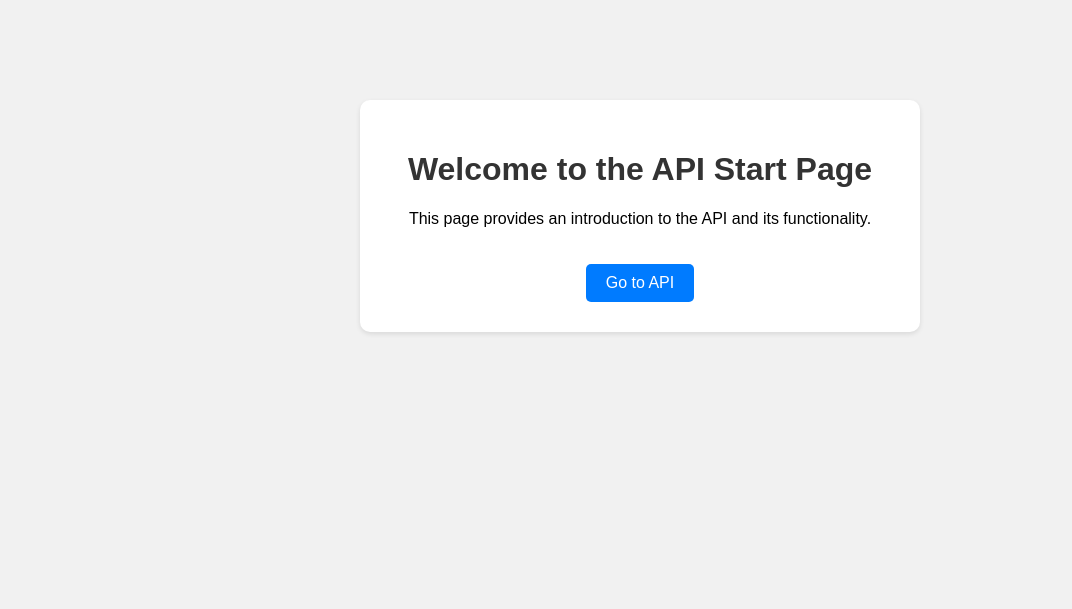
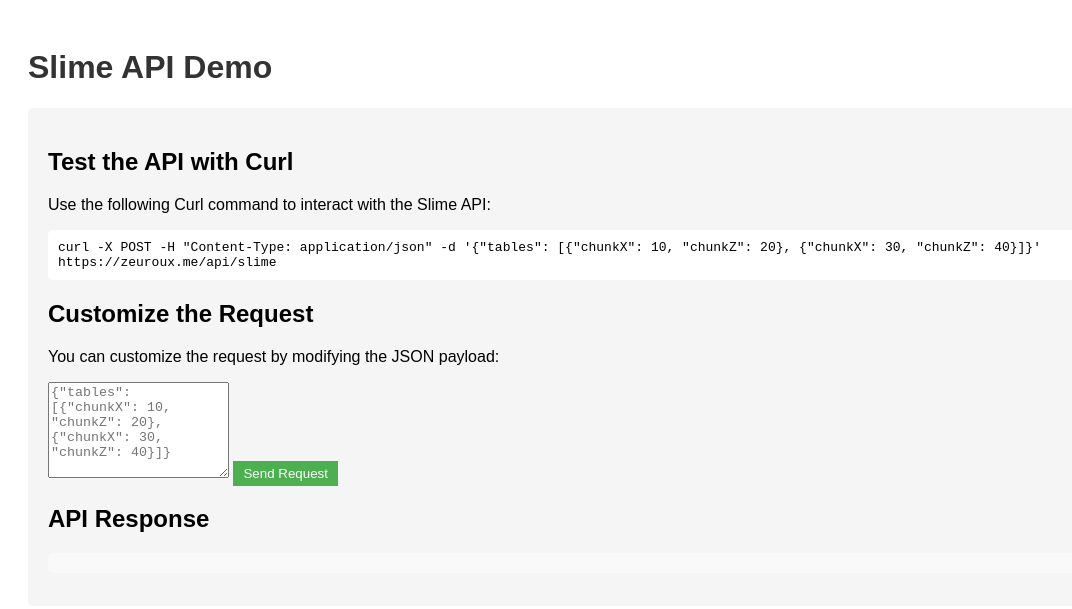
Before and after one commit to EpiclyRaspberry/slime-api, a website: page public/index.html in a window 1280 px wide. Shown: the whole page, without its empty margins (0-1072 px from the left). Drawn offline with Linux system fonts and the light colour scheme.

Commit message:
Update index.html

```diff
--- a/public/index.html
+++ b/public/index.html
@@ -1,47 +1,86 @@
 <!DOCTYPE html>
 <html>
 <head>
-  <title>API Start Page</title>
+  <title>Slime API Demo</title>
   <style>
     body {
       font-family: Arial, sans-serif;
-      text-align: center;
-      background-color: #f1f1f1;
+      padding: 20px;
     }
 
     h1 {
       color: #333;
     }
 
-    .container {
-      margin: 100px auto;
-      width: 500px;
-      background-color: #fff;
-      padding: 30px;
-      border-radius: 10px;
-      box-shadow: 0 2px 5px rgba(0, 0, 0, 0.1);
+    .api-container {
+      background-color: #f5f5f5;
+      border-radius: 5px;
+      padding: 20px;
+      margin-top: 20px;
     }
 
-    .btn {
-      display: inline-block;
-      padding: 10px 20px;
-      margin-top: 20px;
-      background-color: #007bff;
-      color: #fff;
-      text-decoration: none;
+    .api-container code {
+      display: block;
+      background-color: #fff;
+      padding: 10px;
       border-radius: 5px;
+      margin: 10px 0;
     }
 
-    .btn:hover {
-      background-color: #0056b3;
+    .api-container input {
+      width: 100%;
+      padding: 5px;
+      margin-bottom: 10px;
+    }
+
+    .api-container button {
+      padding: 5px 10px;
+      background-color: #4caf50;
+      color: #fff;
+      border: none;
+      cursor: pointer;
+    }
+
+    .api-container pre {
+      background-color: #f9f9f9;
+      padding: 10px;
+      border-radius: 5px;
+      margin-top: 20px;
     }
   </style>
 </head>
 <body>
-  <div class="container">
-    <h1>Welcome to the API Start Page</h1>
-    <p>This page provides an introduction to the API and its functionality.</p>
-    <a href="/slime" class="btn">Go to API</a>
+  <h1>Slime API Demo</h1>
+  <div class="api-container">
+    <h2>Test the API with Curl</h2>
+    <p>Use the following Curl command to interact with the Slime API:</p>
+    <code>
+      curl -X POST -H "Content-Type: application/json" -d '{"tables": [{"chunkX": 10, "chunkZ": 20}, {"chunkX": 30, "chunkZ": 40}]}' https://zeuroux.me/api/slime
+    </code>
+
+    <h2>Customize the Request</h2>
+    <p>You can customize the request by modifying the JSON payload:</p>
+    <textarea id="payload" rows="6" placeholder='{"tables": [{"chunkX": 10, "chunkZ": 20}, {"chunkX": 30, "chunkZ": 40}]}'></textarea>
+    <button id="sendRequest">Send Request</button>
+
+    <h2>API Response</h2>
+    <pre id="response"></pre>
   </div>
+
+  <script>
+    document.getElementById('sendRequest').addEventListener('click', function () {
+      var payload = document.getElementById('payload').value;
+      var xhr = new XMLHttpRequest();
+      xhr.open('POST', 'https://zeuroux.me/api/slime', true);
+      xhr.setRequestHeader('Content-Type', 'application/json');
+      xhr.onreadystatechange = function () {
+        if (xhr.readyState === 4 && xhr.status === 200) {
+          var response = JSON.parse(xhr.responseText);
+          document.getElementById('response').innerText = JSON.stringify(response, null, 2);
+        }
+      };
+      xhr.send(payload);
+    });
+  </script>
 </body>
 </html>
```
